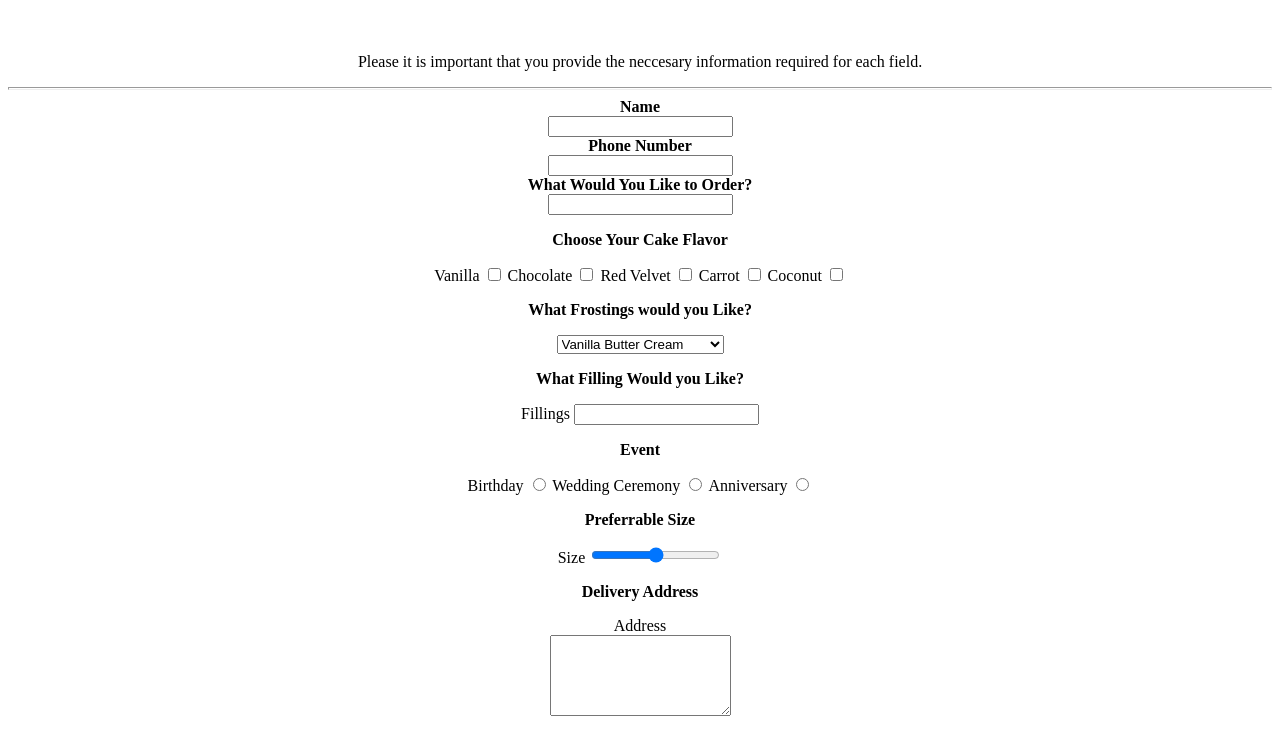
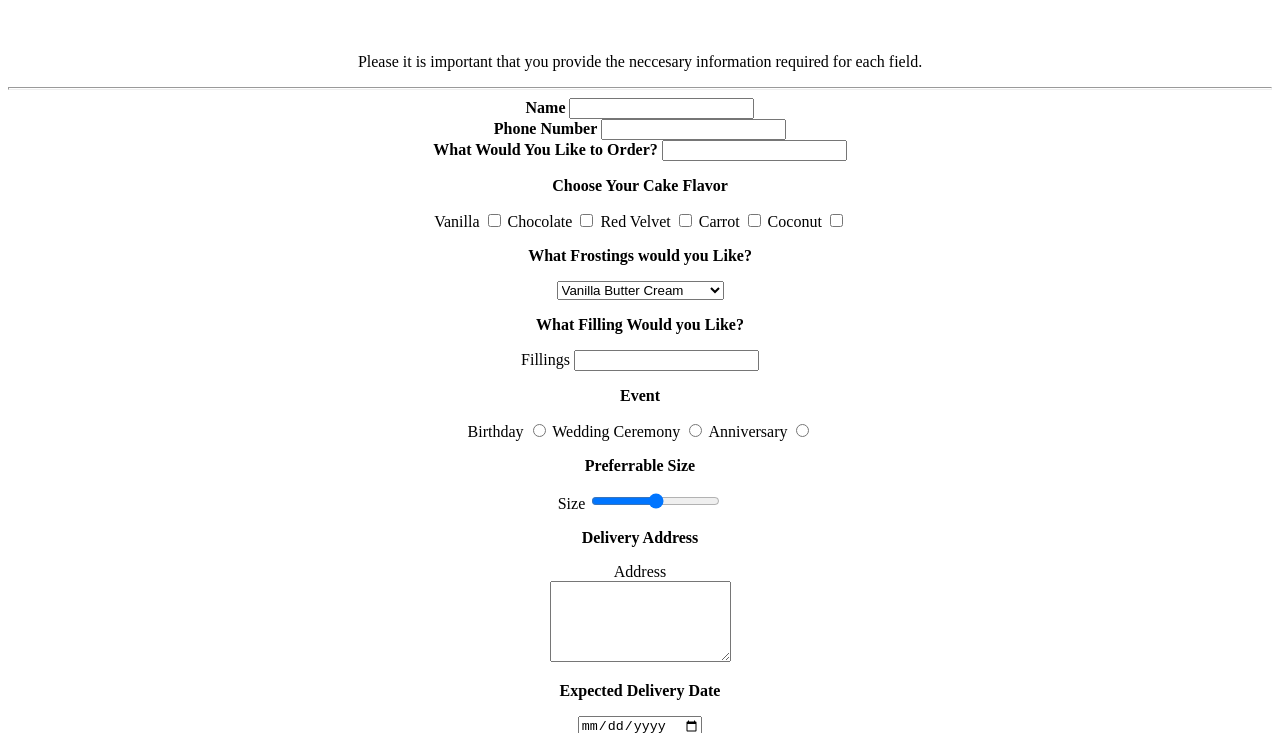
Before and after one commit to pelumee-create/22, a plain HTML site: page Place an Order.html in a window 1280 px wide. Shown: the part 61-794 px from the top of the page. Drawn offline with Linux system fonts and the light colour scheme.

Commit message:
Update Place an Order.html

```diff
--- a/Place an Order.html
+++ b/Place an Order.html
@@ -1,23 +1,22 @@
 <!DOCTYPE html>
-<body style="backgroud-color:orange;">
+<body style="backgroud-color:yellow;">
 <form action="/records.html" method="post">
     <div style="background-color:powderedblue;">
-    <h1 style="text-align:center;" style="font-family:verdana;">LET'S BAKE SOME CAKE</h1>
+    <h1 style="text-align:center;" style="font-family:verdana;" style="color:blue;">LET'S BAKE SOME CAKE</h1>
     <br>
     <p style="text-align:center;">Please it is important that you provide the neccesary information required for each field.</p>
     </div>
     <hr size="3">
     <div style="text-align:center;">
     <label for="name"><strong>Name</strong></label>
-    <br>
     <input type="text" name="customer's name" id="name">
     <br>
     <label for="phone number"><strong>Phone Number</strong></label>
+    <input id="phone number" name="customer's number" type="number" step="1">
     <br>
-    <input id="phone number" name="customer's number" type="number" step="1"><br>
     <label for="meal"><strong>What Would You Like to Order?</strong></label>
-    <br>
     <input type="text" name="food" id="meal">
+     <br>
     <p><strong>Choose Your Cake Flavor</strong></p>
     <label for="vanilla">Vanilla</label>
     <input id="vanilla" name="flavor" type="checkbox" value="vanilla">
```
